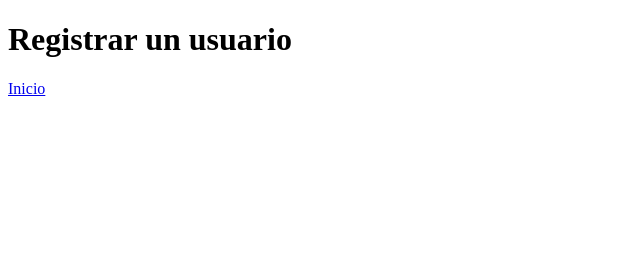
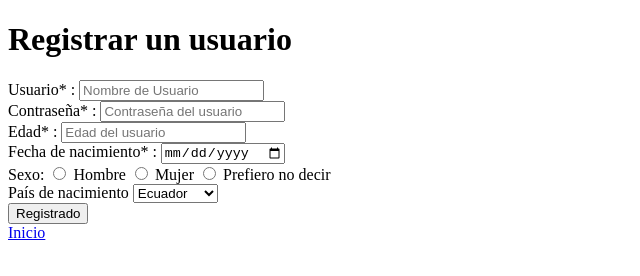
Before and after one commit to iribel97/HTMLyCSS, a plain HTML site: page EjerciciosAprendizaje/Ejercicio6.html in a window 1280 px wide. Shown: the whole page, without its empty margins (0-640 px from the left). Drawn offline with Linux system fonts and the light colour scheme.

Commit message:
terminar ejercicio 6

```diff
--- a/EjerciciosAprendizaje/Ejercicio6.html
+++ b/EjerciciosAprendizaje/Ejercicio6.html
@@ -1,15 +1,64 @@
 <!DOCTYPE html>
 <html lang="es">
+
 <head>
     <meta charset="UTF-8">
     <meta name="viewport" content="width=device-width, initial-scale=1.0">
     <title>Ejercicio 6</title>
 </head>
+
 <body>
     <h1>Registrar un usuario</h1>
+    <form action="/controlador-registro" method="POST" class="form-registro" id="form-registro"
+        enctype="multipart/form-data">
+        <div>
+            <label for="nombre">Usuario* :</label>
+            <input type="text" name="nombre" placeholder="Nombre de Usuario" required>
+        </div>
+        <div>
+            <label for="password">Contraseña* :</label>
+            <input type="password" name="password" placeholder="Contraseña del usuario" required>
+        </div>
+        <div>
+            <label for="edad">Edad* :</label>
+            <input type="number" name="edad" placeholder="Edad del usuario" required>
+        </div>
+        <div>
+            <label for="fecha">Fecha de nacimiento* :</label>
+            <input type="date" name="fecha" required>
+        </div>
+        <div>
+            <label>Sexo: </label>
+
+            <input type="radio" name="men">
+            <label for="men">Hombre</label>
+
+            <input type="radio" name="women">
+            <label for="women">Mujer</label>
+
+            <input type="radio" name="other">
+            <label for="other">Prefiero no decir</label>
+
+        </div>
+        <div>
+            <label for="pais">País de nacimiento</label>
+            <select name="pais" >
+                <option value="ecuador">Ecuador</option>
+                <option value="peru">Peru</option>
+                <option value="colombia">Colombia</option>
+                <option value="argentina">Argentina</option>
+                <option value="venezuela">Venezuela</option>
+                <option value="mexico">Mexico</option>
+                <option value="chile">Chile</option>
+            </select>
+        </div>
+
+        <button type="submit">Registrado</button>
+    </form>
 
     <div>
         <a href="index.html">Inicio</a>
     </div>
 </body>
+
 </html>
```
